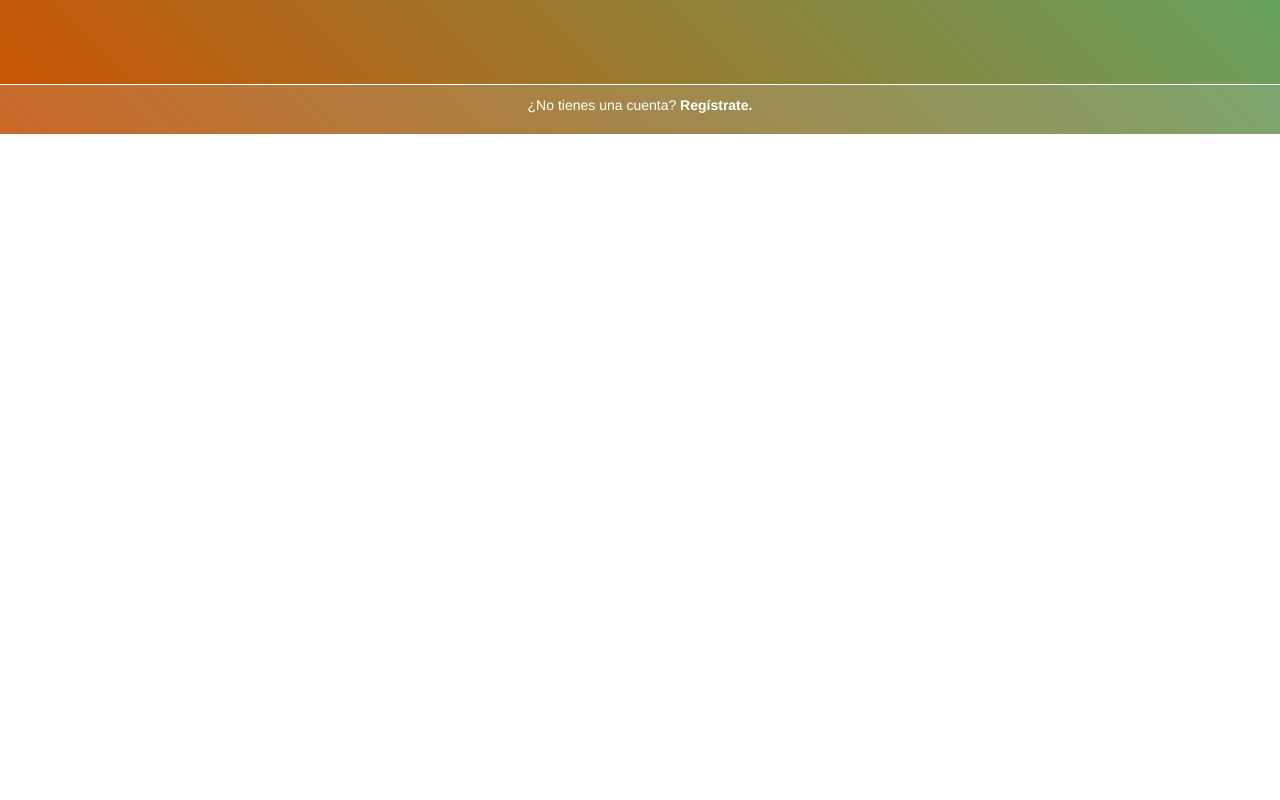
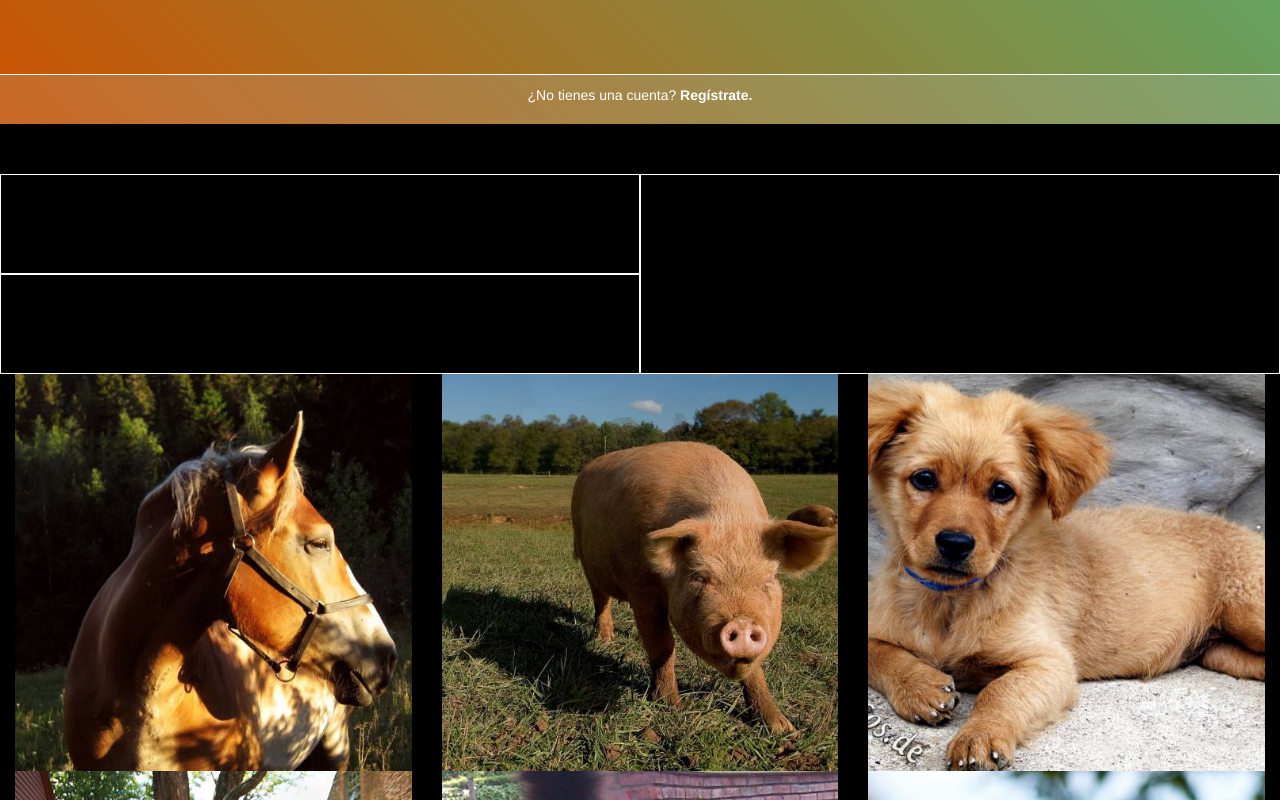
Before and after one commit to kumelkalen/insta-collage, a plain HTML site: page index.html in a window 1280 px wide. Shown: the part 500-1300 px from the top of the page. Before the commit the page ends 800 px from the top, so only its background shows below. Drawn offline with Linux system fonts and the light colour scheme.

Commit message:
Creamos la segunda sección

```diff
--- a/assets/css/main.css
+++ b/assets/css/main.css
@@ -56,7 +56,7 @@ form{
 }
 
 .face{
-	margin-bottom: 100px;
+	margin-bottom: 90px;
 }
 
 .cont-footer{
@@ -66,3 +66,27 @@ form{
 	align-items: center;
 	border-top:1px solid white;
 }
+/* Second Section */
+#drag{
+	background-color: black;
+	padding: 50px 0;
+}
+
+#drag img{
+	width: 100%;
+	height: 100%;
+	margin: 0;
+}
+
+.cont-grande-img{
+	height: 200px;
+	border-bottom:
+	padding: 0;
+	border: white 1px solid;
+}
+
+.cont-img{
+	height: 100px;
+	border: white 1px solid;
+	padding: 0;
+}
--- a/assets/js/main.js
+++ b/assets/js/main.js
@@ -1,47 +1,18 @@
-$('#loginForm').bootstrapValidator({
+// Función para arrastrar -ondragstart-
+function drag(ev) {
+  console.log(ev.target.src); // Verificamos en la consola lo que ocurre
+  ev.dataTransfer.setData('text', ev.target.id); // Indicamos el tipo de dato que ingresaremos
+}
 
-	 message: 'Este valor no es valido',
+// Inicializamos el drop -ondragover-
+function permitirDrop(ev){
+  ev.preventDefault(); // Evitamos que el navegador manipule nuestros datos
+}
 
-	 feedbackIcons: {
+// Obtenemos en una variable el elemento arrastrado
+function drop(ev) {
+  ev.preventDefault();
 
-		 valid: 'glyphicon glyphicon-ok',
-
-		 invalid: 'glyphicon glyphicon-remove',
-
-		 validating: 'glyphicon glyphicon-refresh'
-
-	 },
-
-	 fields: {
-
-		 usuario: {
-
-			 validators: {
-
-				 notEmpty: {
-
-					 message: 'El nombre de usuario es requerido'
-
-				 }
-
-			 }
-
-		 },
-
-		 password: {
-
-			 validators: {
-
-				 notEmpty: {
-
-					 message: 'La contraseña es requerida'
-
-				 }
-
-			 }
-
-		 }
-
-	 }
-
-});
+  var id_foto = ev.dataTransfer.getData('text'); // Con getData tomamos el elemento
+  ev.target.appendChild(document.getElementById(id_foto)); // Agregamos el elemento arrastrado al elemento en el que se produjo el evento
+}
--- a/index.html
+++ b/index.html
@@ -33,7 +33,7 @@
 					<img src="assets/img/logo.png" alt="Logo instagram">
 				</div><!-- Cierre columna -->
 			</div><!-- Cierre segundo row -->
-			<!-- Div  -->
+			<!-- Div formulario -->
 			<div class="row">
 				<div class="col-xs-10 col-xs-offset-1 text-center">
 					<form class="formulario data-toggle=" validator " role="form "">
@@ -48,26 +48,54 @@
 					<p>¿Has olvidado tu información de inicio de sesión? <a href="#">Obtén ayuda.</a></p>
 				</div><!-- Cierre columna -->
 			</div><!-- Cierre tercer row -->
+			<!-- Div enlace -->
 			<div class="row face">
 				<div class="col-xs-12 text-center">
 					<i class="fa fa-facebook-square" aria-hidden="true"></i>
-
 					<a class="white" href="#">Iniciar sesión con Facebook</a>
-				</div>
-			</div>
+				</div><!-- Cierre columna -->
+			</div><!-- Cierre cuarto row -->
 		</div><!-- Cierre contenedor -->
+		<!-- Nuevo contenedor -->
 		<div class="cont-footer">
 			<div class="container-fluid ">
 				<div class="row">
 					<div class="col-xs-12 text-center">
 						<p>¿No tienes una cuenta? <a href="#">Regístrate.</a></p>
+					</div><!-- Cierre columna -->
+				</div><!-- Cierre row -->
+			</div><!-- Cierre container -->
+		</div><!-- Cierre cont-footer -->
+	</section>
+	<section id="drag">
+		<div class="container-fluid">
+			<div class="row">
+				<div class="col-xs-6">
+					<div class="row">
+						<div class="col-xs-12 cont-img" ondragover="permitirDrop(event)" ondrop="drop(event)"></div>
+					</div>
+					<div class="row">
+						<div class="col-xs-12 cont-img" ondragover="permitirDrop(event)" ondrop="drop(event)"></div>
 					</div>
 				</div>
+				<div class="col-xs-6 cont-grande-img" ondragover="permitirDrop(event)" ondrop="drop(event)">
 				</div>
+			</div><!-- Cierre Primer row -->
+			<div class="row">
+				<div class="col-xs-4">
+					<img id="img1" src="assets/img/animals.jpeg" draggable="true" ondragstart="drag(event)">
+					<img id="img2" src="assets/img/animals2.jpeg" draggable="true" ondragstart="drag(event)">
 				</div>
-
+				<div class="col-xs-4">
+					<img id="img3" src="assets/img/animals3.jpeg" draggable="true" ondragstart="drag(event)">
+					<img id="img4" src="assets/img/animals4.jpeg" draggable="true" ondragstart="drag(event)">
 				</div>
-
+				<div class="col-xs-4">
+					<img id="img5" src="assets/img/animals5.jpeg" draggable="true" ondragstart="drag(event)">
+					<img id="img6" src="assets/img/animals-6.jpeg" draggable="true" ondragstart="drag(event)">
+				</div>
+			</div><!-- Cierre segundo row -->
+		</div><!-- Cierre contenedor -->
 	</section>
 <script type="text/javascript" src="assets/js/bootstrap.min.js"></script>
 <script type="text/javascript" src="assets/js/jquery.js"></script>
```
Also changed, not shown: assets/img/animals-6.jpeg (added), assets/img/animals.jpeg (added), assets/img/animals2.jpeg (added), assets/img/animals3.jpeg (added), assets/img/animals4.jpeg (added), assets/img/animals5.jpeg (added). Lines whose indentation alone changed are shown as unchanged.
